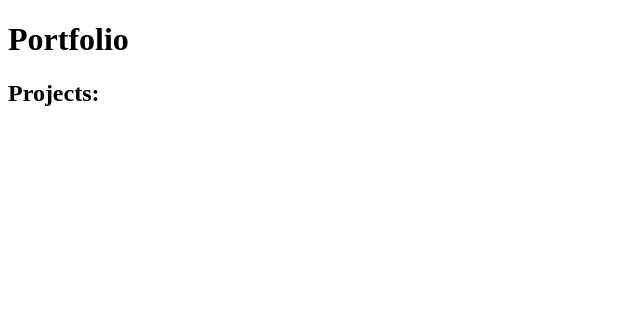
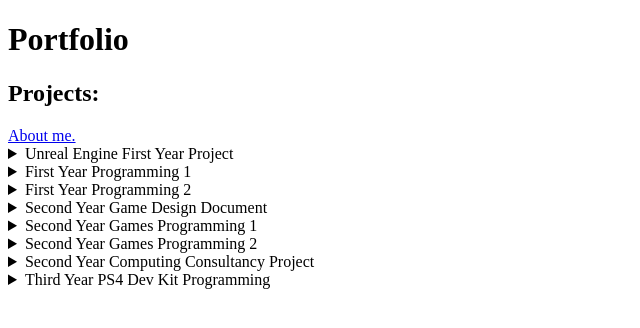
Before and after one commit to Benjimeen/Portfolio, a plain HTML site: page index.html in a window 1280 px wide. Shown: the whole page, without its empty margins (0-640 px from the left). Drawn offline with Linux system fonts and the light colour scheme.

Commit message:
Update index.html

```diff
--- a/index.html
+++ b/index.html
@@ -8,6 +8,77 @@
 
     <h1> Portfolio </h1>
     <h2> Projects:</h2>
+    <a href="https://github.com/Benjimeen">About me.</a>
+
+<details>
+    <summary>
+        Unreal Engine First Year Project
+    </summary>
+    <p>
+        Example text
+    </p>
+</details>
+<details>
+    <summary>
+        First Year Programming 1
+    </summary>
+    <p>
+        Example text 2
+    </p>
+</details>
+<details>
+    <summary>
+        First Year Programming 2
+    </summary>
+    <p>
+        Example text 3
+    </p>
+</details>
+
+<details>
+    <summary>
+        Second Year Game Design Document
+    </summary>
+    <p>
+        Example text
+    </p>
+</details>
+
+<details>
+    <summary>
+        Second Year Games Programming 1
+    </summary>
+    <p>
+        Example text
+    </p>
+</details>
+
+<details>
+    <summary>
+         Second Year Games Programming 2
+    </summary>
+    <p>
+        Example text
+    </p>
+</details>
+
+<details>
+    <summary>
+       Second Year Computing Consultancy Project
+    </summary>
+    <p>
+        Example text
+    </p>
+</details>
+
+<details>
+    <summary>
+        Third Year PS4 Dev Kit Programming
+    </summary>
+    <p>
+        Example text
+    </p>
+</details>
 
 
 </body>
```
